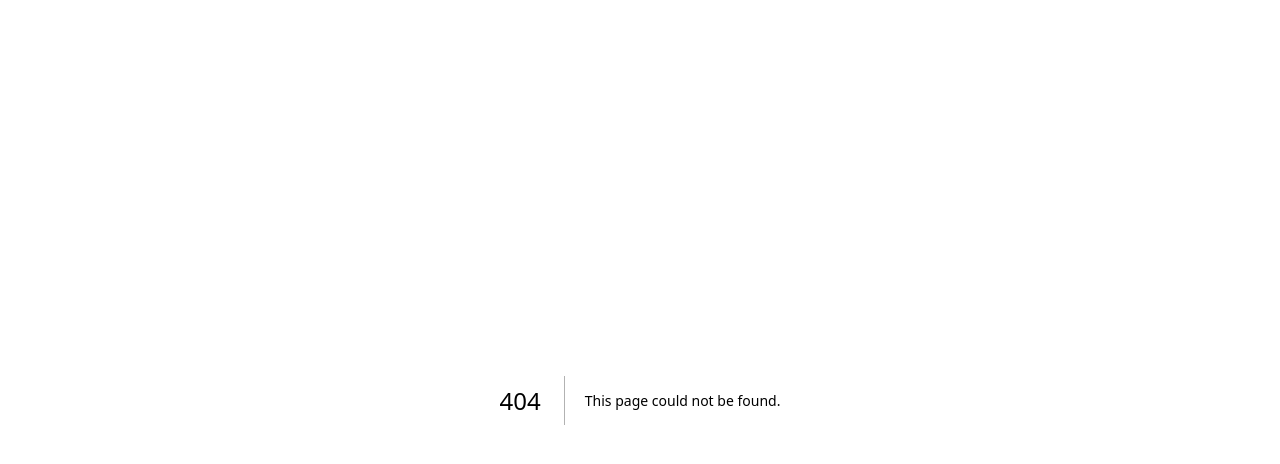
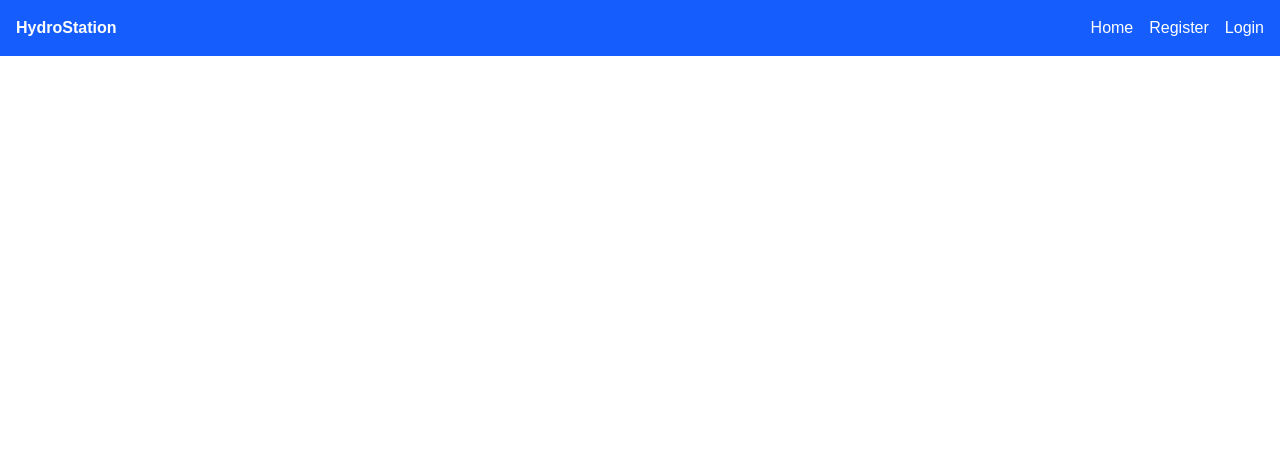
Before and after one commit to Trinnapat369/Trinnapat999, a Next.js app: page /Navbar in a window 1280 px wide. Before the commit this address had no page. Shown: the top 464 px of the page. Built offline with nearby package versions, Linux system fonts and the light colour scheme.

Commit message:
first commit”

```diff
--- /dev/null
+++ b/app/Navbar/page.tsx
@@ -0,0 +1,14 @@
+import Link from 'next/link'
+
+export default function Navbar() {
+  return (
+    <nav className="bg-blue-600 p-4 text-white flex justify-between">
+      <h1 className="font-bold">HydroStation</h1>
+      <div className="space-x-4">
+        <Link href="/">Home</Link>
+        <Link href="/register">Register</Link>
+        <Link href="/login">Login</Link>
+      </div>
+    </nav>
+  )
+}
--- /dev/null
+++ b/app/Play/index.tsx
@@ -0,0 +1,13 @@
+import Navbar from '../Navbar/page'
+
+export default function Home() {
+  return (
+    <>
+      <Navbar />
+      <div className="text-center mt-20">
+        <h1 className="text-3xl font-bold">Welcome to HydroStation</h1>
+        <p className="text-gray-600 mt-4">Your water solution starts here 💧</p>
+      </div>
+    </>
+  )
+}
--- /dev/null
+++ b/app/Play/login.tsx
@@ -0,0 +1,21 @@
+import Navbar from '../Navbar/page'
+
+export default function Login() {
+  return (
+    <>
+      <Navbar />
+      <div className="max-w-md mx-auto mt-10 p-6 bg-white rounded shadow">
+        <h2 className="text-xl font-bold mb-4">Login</h2>
+        <form className="space-y-4">
+          <input type="text" placeholder="First Name" className="w-full p-2 border rounded" />
+          <input type="text" placeholder="Last Name" className="w-full p-2 border rounded" />
+          <input type="email" placeholder="Business Email" className="w-full p-2 border rounded" />
+          <input type="password" placeholder="Password" className="w-full p-2 border rounded" />
+          <button type="submit" className="w-full bg-blue-600 text-white py-2 rounded hover:bg-blue-700">
+            Login
+          </button>
+        </form>
+      </div>
+    </>
+  )
+}
--- /dev/null
+++ b/app/Play/register.tsx
@@ -0,0 +1,22 @@
+import Navbar from '../Navbar/page'
+
+export default function Register() {
+  return (
+    <>
+      <Navbar />
+      <div className="max-w-md mx-auto mt-10 p-6 bg-white rounded shadow">
+        <h2 className="text-xl font-bold mb-4">Register</h2>
+        <form className="space-y-4">
+          <input type="text" placeholder="First Name" className="w-full p-2 border rounded" />
+          <input type="text" placeholder="Last Name" className="w-full p-2 border rounded" />
+          <input type="email" placeholder="Business Email" className="w-full p-2 border rounded" />
+          <input type="text" placeholder="Company Address (optional)" className="w-full p-2 border rounded" />
+          <input type="password" placeholder="Password" className="w-full p-2 border rounded" />
+          <button type="submit" className="w-full bg-blue-600 text-white py-2 rounded hover:bg-blue-700">
+            Register
+          </button>
+        </form>
+      </div>
+    </>
+  )
+}
```
